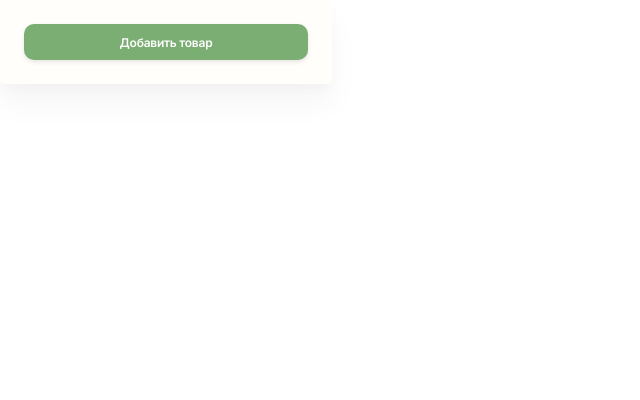
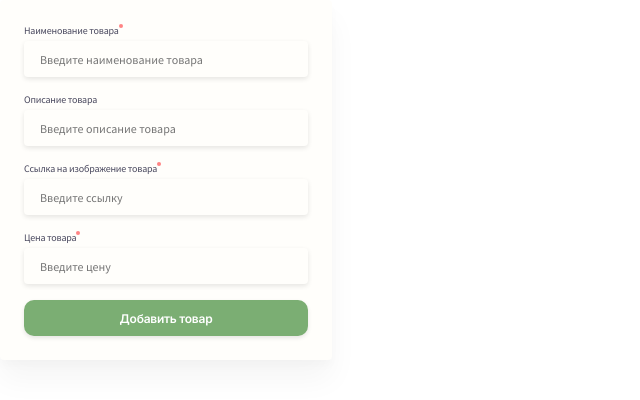
Before and after one commit to alraskalov/idaproject, a Nuxt app: page / in a window 1280 px wide. Shown: the top 400 px of the page, without its empty margins (0-640 px from the left). Built offline with nearby package versions, Linux system fonts and the light colour scheme.

Commit message:
create InputItem component

```diff
--- a/components/FormItem.vue
+++ b/components/FormItem.vue
@@ -1,14 +1,19 @@
 <template>
-  <form :name="name" class="form">
-    <button-item />
+  <form :name="name" novalidate class="form">
+    <InputItem id="name" label="Наименование товара" placeholder="Введите наименование товара" required />
+    <InputItem id="about" label="Описание товара" placeholder="Введите описание товара" />
+    <InputItem id="url" type="url" label="Ссылка на изображение товара" placeholder="Введите ссылку" required />
+    <InputItem id="price" label="Цена товара" placeholder="Введите цену" required />
+    <ButtonItem />
   </form>
 </template>
 
 <script>
 import ButtonItem from './ButtonItem.vue'
+import InputItem from './InputItem.vue'
 export default {
   name: 'FormItem',
-  components: { ButtonItem },
+  components: { ButtonItem, InputItem },
   props: {
     name: {
       type: String,
--- /dev/null
+++ b/components/InputItem.vue
@@ -0,0 +1,97 @@
+<template>
+  <label class="label">
+    <p class="label__text" :class="{ 'label__text_required': required }">{{ label }}</p>
+    <input :id="id" :name="id" :type="type" :placeholder="placeholder" :required="required" class="label__input"
+      autocomplete="off" @keypress="isNumber($event)">
+  </label>
+</template>
+
+<script>
+export default {
+  name: 'FormItem',
+  props: {
+    label: {
+      type: String,
+      default: ""
+    },
+    type: {
+      type: String,
+      default: "text"
+    },
+    placeholder: {
+      type: String,
+      default: ""
+    },
+    required: {
+      type: Boolean,
+      default: false
+    },
+    id: {
+      type: String,
+      default: ""
+    }
+  },
+  methods: {
+    isNumber(e) {
+      if (this.id === "price") {
+        const keysAllowed = ['0', '1', '2', '3', '4', '5', '6', '7', '8', '9'];
+        const keyPressed = e.key;
+
+        if (!keysAllowed.includes(keyPressed)) {
+          e.preventDefault()
+        }
+      }
+    }
+  }
+}
+</script>
+
+<style lang="scss" scoped>
+.label {
+  position: relative;
+  display: flex;
+  flex-direction: column;
+  font-family: 'Source Sans Pro';
+  font-style: normal;
+  font-weight: 400;
+  font-size: .625rem;
+  line-height: 1.3;
+  letter-spacing: -0.02em;
+  color: #49485E;
+  width: 100%;
+  margin-bottom: 1rem;
+
+  &:last-child {
+    margin-bottom: 1.5rem;
+  }
+
+  &__text {
+    margin: 0;
+    max-width: 134px;
+
+    &_required::after {
+      content: "";
+      width: .25rem;
+      height: .25rem;
+      background: #FF8484;
+      border-radius: .25rem;
+      position: absolute;
+    }
+  }
+
+  &__input {
+    font-size: .75rem;
+    line-height: 1.25;
+    text-align: left;
+    color: #B4B4B4;
+    background: #FFFEFB;
+    box-shadow: 0px 2px 5px rgba(0, 0, 0, 0.1);
+    border-radius: .25rem;
+    border: none;
+    height: 2.25rem;
+    margin-top: .25rem;
+    padding: 0 1rem;
+    color: #3F3F3F;
+  }
+}
+</style>
```
